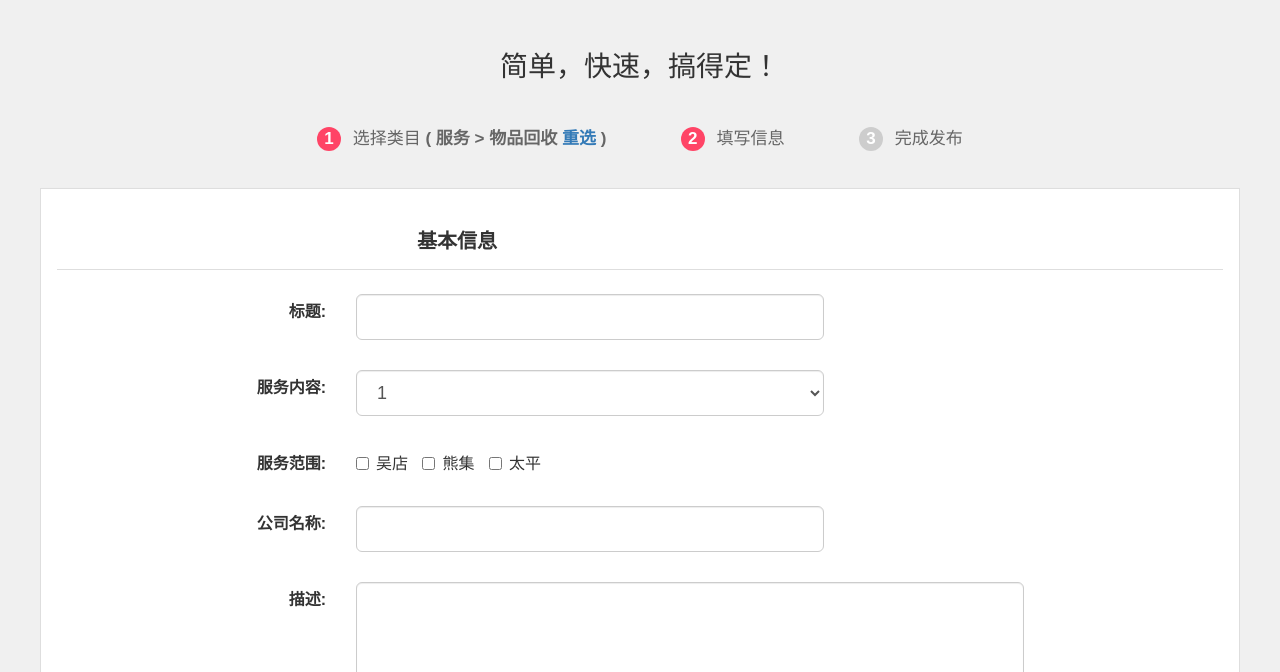
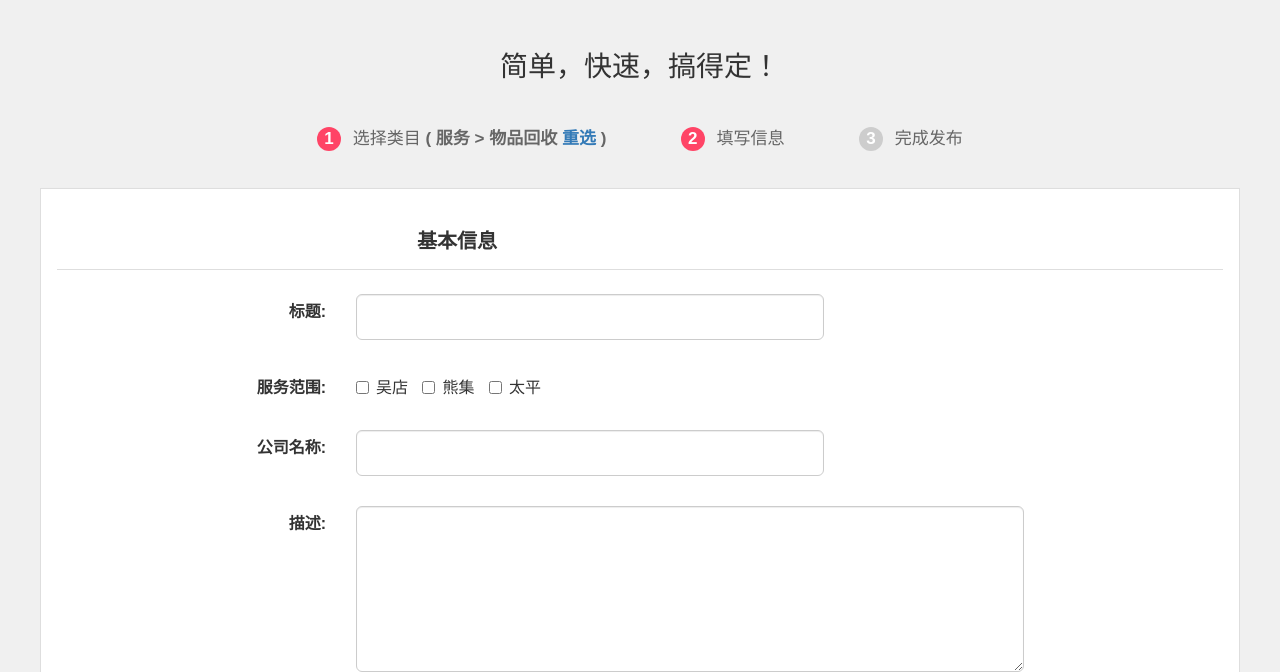
Before and after one commit to jun888/zysh, a React app: page src/view/fabu.html in a window 1280 px wide. Shown: the part 428-1100 px from the top of the page. Built offline with nearby package versions, Linux system fonts and the light colour scheme; some icons are missing.

Commit message:
修改发布页面

```diff
--- a/src/view/fabu.html
+++ b/src/view/fabu.html
@@ -30,19 +30,6 @@
     <label for="inputEmail3" class="col-sm-3 control-label">标题:</label>
     <div class="col-sm-5">
       <input type="text" class="form-control input-lg" id="inputEmail3" >
-    </div>
-  </div>
-  <div class="form-group mb30">
-    <label for="inputPassword3" class="col-sm-3 control-label">服务内容:</label>
-    <div class="col-sm-5">
-      <select class="form-control input-lg">
-		  <option>1</option>
-		  <option>2</option>
-		  <option>3</option>
-		  <option>4</option>
-		  <option>5</option>
-	  </select>
-
     </div>
   </div>
   <div class="form-group mb30">
```
